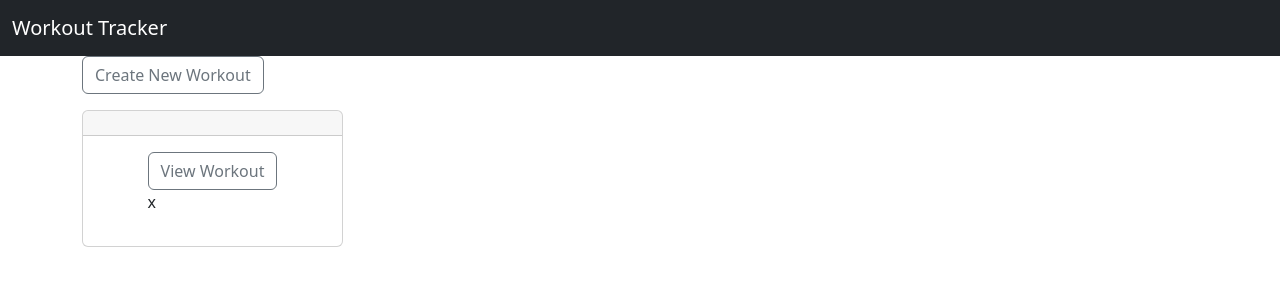
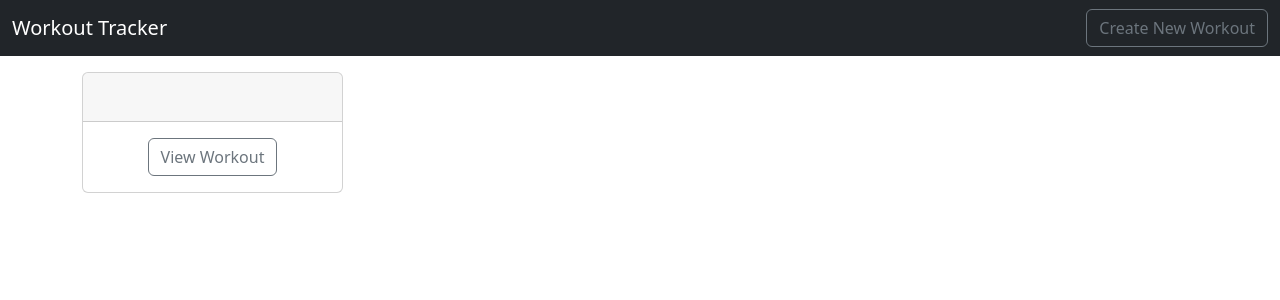
Before and after one commit to David-Ogden-III/first_react_project, a React (Create React App) app: page / in a window 1280 px wide. Shown: the top 300 px of the page. Built offline with nearby package versions, Linux system fonts and the light colour scheme.

Commit message:
ModalForm/AddExerciseCard now work to make new card w/ unique title. ExerciseForm not working

```diff
--- a/src/App.js
+++ b/src/App.js
@@ -1,6 +1,5 @@
 import { Header } from './components/Header';
 import { useState } from 'react';
-import ModalForm from './components/focusComps/ModalForm'
 import AddExerciseCard from './components/addExerciseCard'
 import { Container } from 'reactstrap';
 
@@ -16,10 +15,9 @@ function App() {
 
   return (
     <div>
-      <Header />
+      <Header onSubmit={addTitle}/>
       <Container>
-      <ModalForm onSubmit={addTitle} />
-      <AddExerciseCard titles={workoutList} />
+      <AddExerciseCard workoutList={workoutList} />
       </Container>
     </div>
 
--- a/src/components/Header.js
+++ b/src/components/Header.js
@@ -1,11 +1,13 @@
 import { Navbar, NavbarBrand } from 'reactstrap';
+import ModalForm from './focusComps/ModalForm';
 
-export const Header = () => {
+export const Header = ({onSubmit}) => {
     return (
         <Navbar color='dark' dark>
             <NavbarBrand href='/'>
                 Workout Tracker
             </NavbarBrand>
+            <ModalForm onSubmit={onSubmit} />
         </Navbar>
     );
 };
--- a/src/components/addExerciseCard.js
+++ b/src/components/addExerciseCard.js
@@ -4,8 +4,8 @@ import { useState } from 'react';
 
 let superNextId = 100
 
-export default function AddExerciseCard({ titles }) {
-    const [ exerciseList, setExerciseList ] =useState([{ id: 0, lift: '', weight: '', reps: ''}])
+export default function AddExerciseCard({ workoutList }) {
+    const [exerciseList, setExerciseList] = useState([{ id: 0, lift: '', weight: '', reps: '' }])
 
     const addExercise = (newExerciseData) => {
         const newExercise = { id: superNextId++, ...newExerciseData }
@@ -14,21 +14,21 @@ export default function AddExerciseCard({ titles }) {
 
     return (
         <Row className='mt-3'>
-            <Col md='3' xs='4'>
+            {workoutList.map(workout =>
+                <Col md='3' xs='4' key={workout.id}>
                     <Card>
                         <CardHeader>
                             <CardTitle>
-                            {titles.map(title => <div key={title.id}>{title.focus}{' '}{title.date}</div>)}
+                                {workout.focus}<br />{workout.date}
                             </CardTitle>
                         </CardHeader>
                         <CardBody className='mx-auto'>
-                        <ExerciseForm  onSubmit={addExercise} />
-                        <div>
-                        {exerciseList.map(exercise => <p key={exercise.id}>{exercise.weight}x{exercise.reps}</p>)}
-                        </div>
+                            <ExerciseForm onSubmit={addExercise} />
+
                         </CardBody>
                     </Card>
                 </Col>
+            )}
         </Row>
     )
 }
--- a/src/components/exerciseComps/ExerciseForm.js
+++ b/src/components/exerciseComps/ExerciseForm.js
@@ -3,7 +3,7 @@ import { Button, Modal, ModalHeader, ModalBody, FormGroup, Row, Col } from 'reac
 import { Formik, Field, Form } from 'formik';
 
 
-function ExerciseForm({ onSubmit }, { exercises }) {
+function ExerciseForm({ onSubmit, exerciseList }) {
     const [modalOpen, setModalOpen] = useState(false);
 
     const handleSubmit = (values) => {
@@ -24,7 +24,6 @@ function ExerciseForm({ onSubmit }, { exercises }) {
             </Button>
             <Modal isOpen={modalOpen}>
                 <ModalHeader toggle={() => setModalOpen(false)}>
-
                 </ModalHeader>
                 <ModalBody>
                     <Formik
@@ -34,6 +33,7 @@ function ExerciseForm({ onSubmit }, { exercises }) {
                             reps: ''
                         }}
                         onSubmit={handleSubmit}
+
                     >
                         <Form>
                             <FormGroup>
@@ -43,7 +43,7 @@ function ExerciseForm({ onSubmit }, { exercises }) {
                                     className='form-control'
                                 >
                                     <option value='select'>Select Exercise...</option>
-                                    <option value='BenchPress'>Bench Press</option>
+                                    <option value='Bench Press'>Bench Press</option>
                                     <option value='Squat'>Squat</option>
                                     <option value='Row'>Row</option>
                                 </Field>
@@ -73,11 +73,9 @@ function ExerciseForm({ onSubmit }, { exercises }) {
                                     </Col>
                                 </Row>
                             </FormGroup>
-                            <Button type='submit' color='dark'>
-                                Save
-                            </Button>
                         </Form>
                     </Formik>
+
                 </ModalBody>
             </Modal>
         </>
```
Lines whose indentation alone changed are shown as unchanged.
